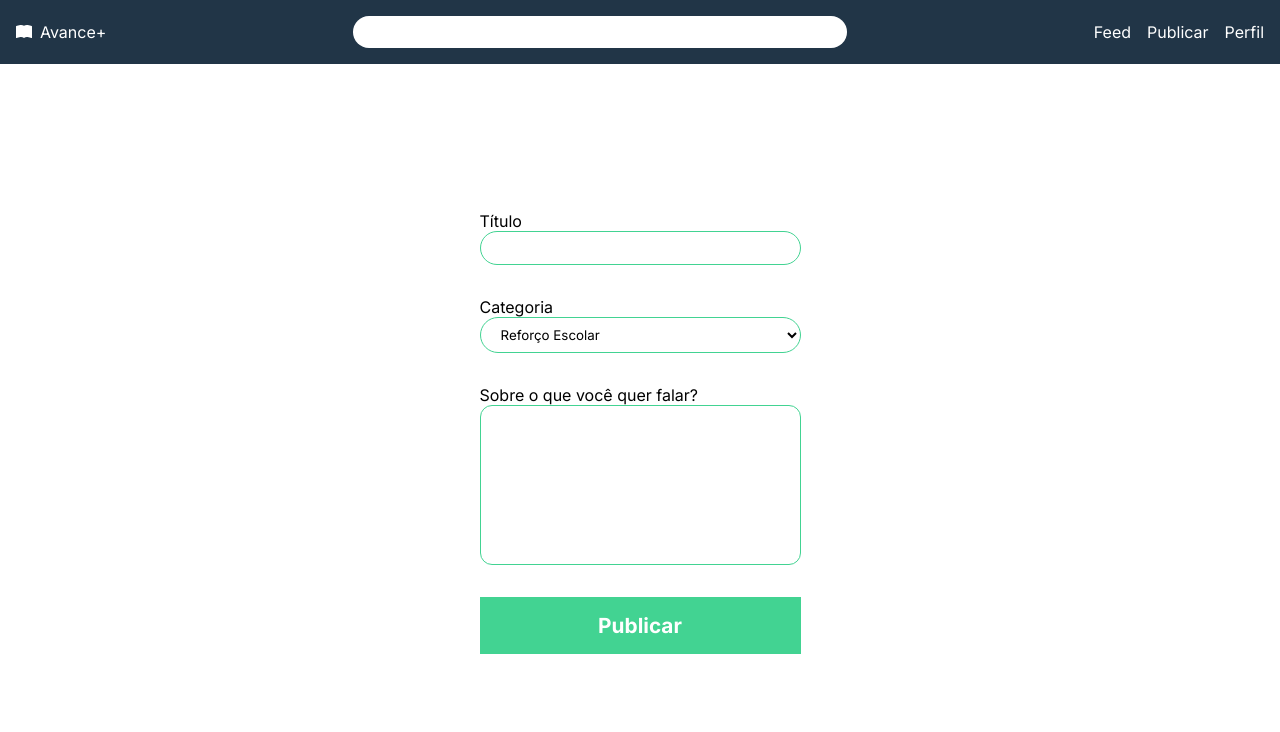
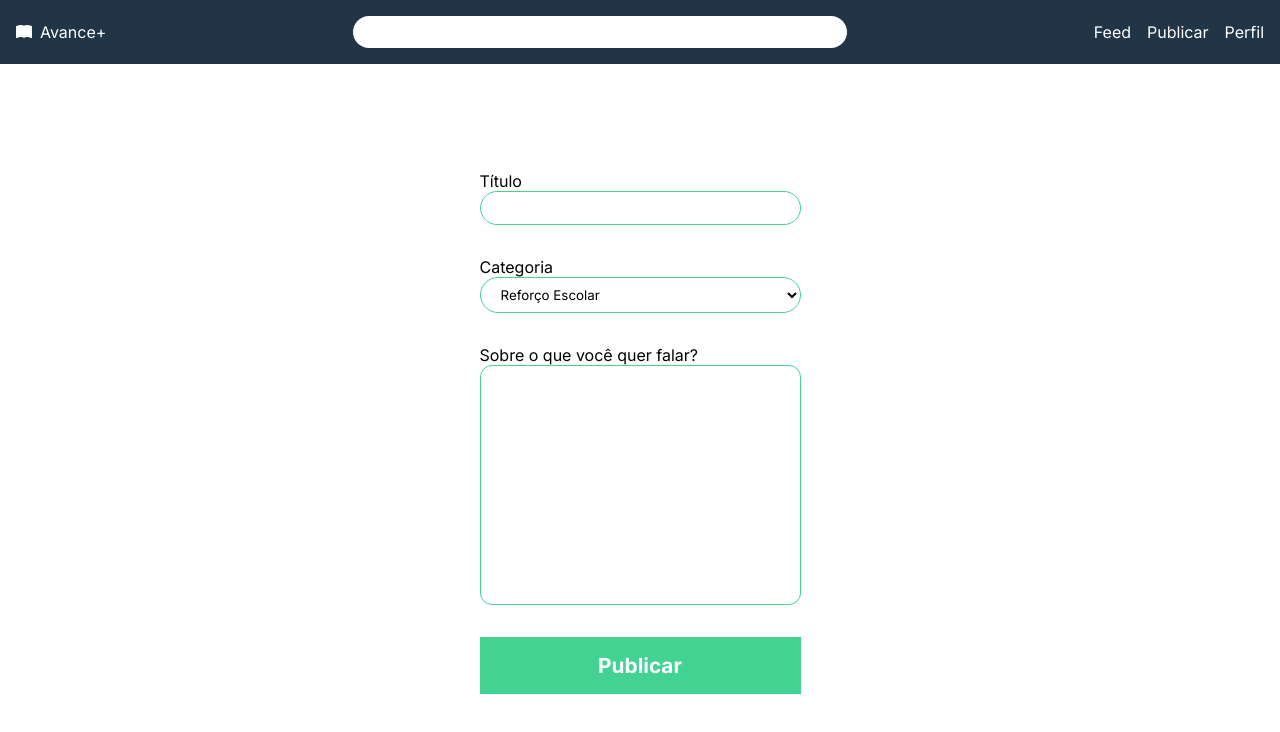
Before and after one commit to Avance-Mais/website-VUE, a Vue app: page /postagem in a window 1280 px wide. Shown: the top 732 px of the page. Built offline with nearby package versions, Linux system fonts and the light colour scheme.

Commit message:
style: coloca padding no campo para postagem para as letras não ficarem muito perto das bordas

```diff
--- a/src/views/PostagemView.vue
+++ b/src/views/PostagemView.vue
@@ -26,12 +26,7 @@ import HeaderComponent from "@/components/HeaderComponent.vue";
           </div>
           <div class="label-input">
             <label for="postagem">Sobre o que você quer falar?</label>
-            <textarea
-              name="post-descricao"
-              id=""
-              rows="14"
-              class="post-descricao"
-            ></textarea>
+            <textarea name="post-descricao" class="post-descricao"></textarea>
           </div>
           <input type="submit" class="submit" value="Publicar" />
         </form>
@@ -63,14 +58,21 @@ form {
   gap: 2rem;
 }
 
+select {
+  background-color: #ffffff;
+}
+
 .post-descricao {
-  height: 20vh;
+  height: 30vh;
   border: var(--cor-primaria) solid 1px;
   border-radius: 12px;
+  padding: 5px;
   resize: none;
 }
 
-select {
-  background-color: #ffffff;
+@media (max-width: 800px) {
+  .post-descricao {
+    height: 45vh;
+  }
 }
 </style>
```
